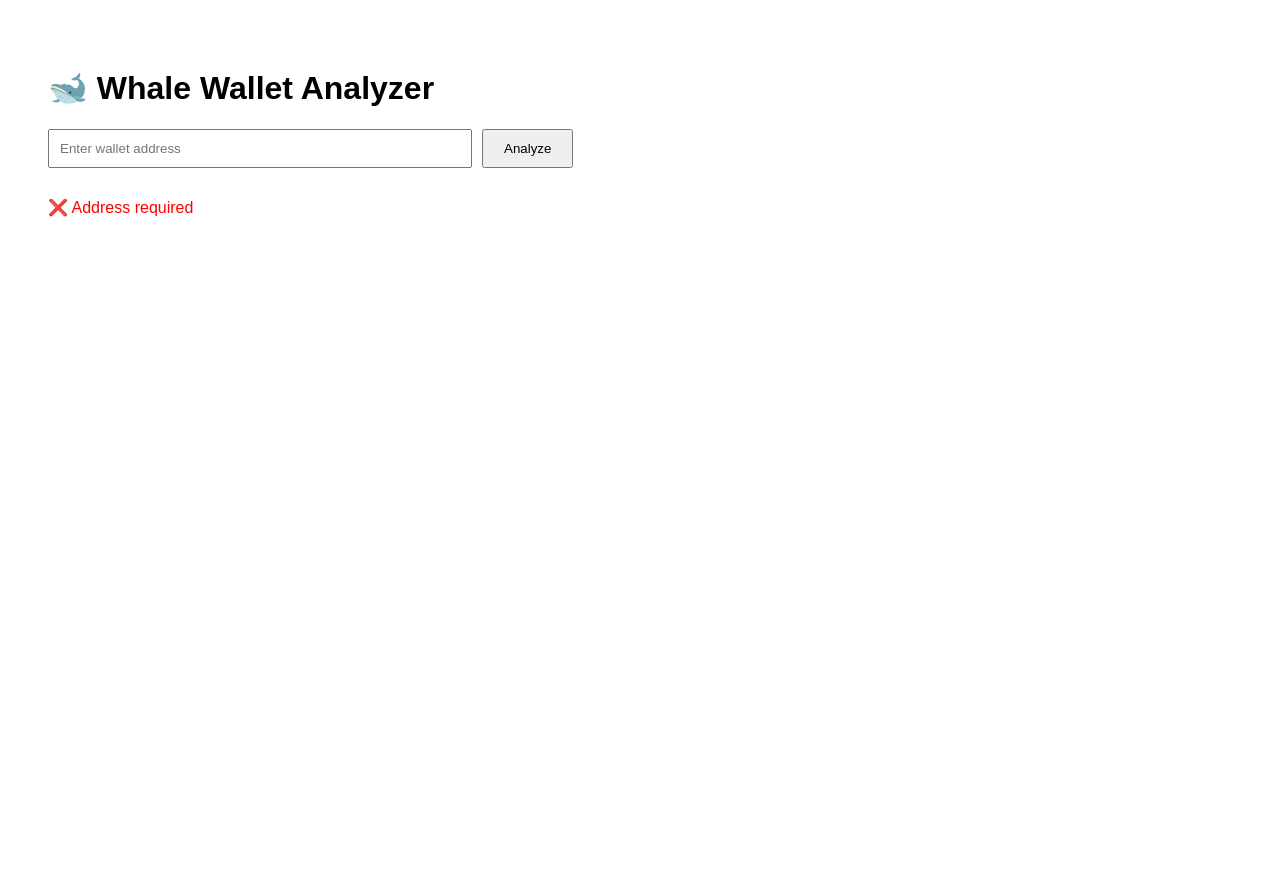
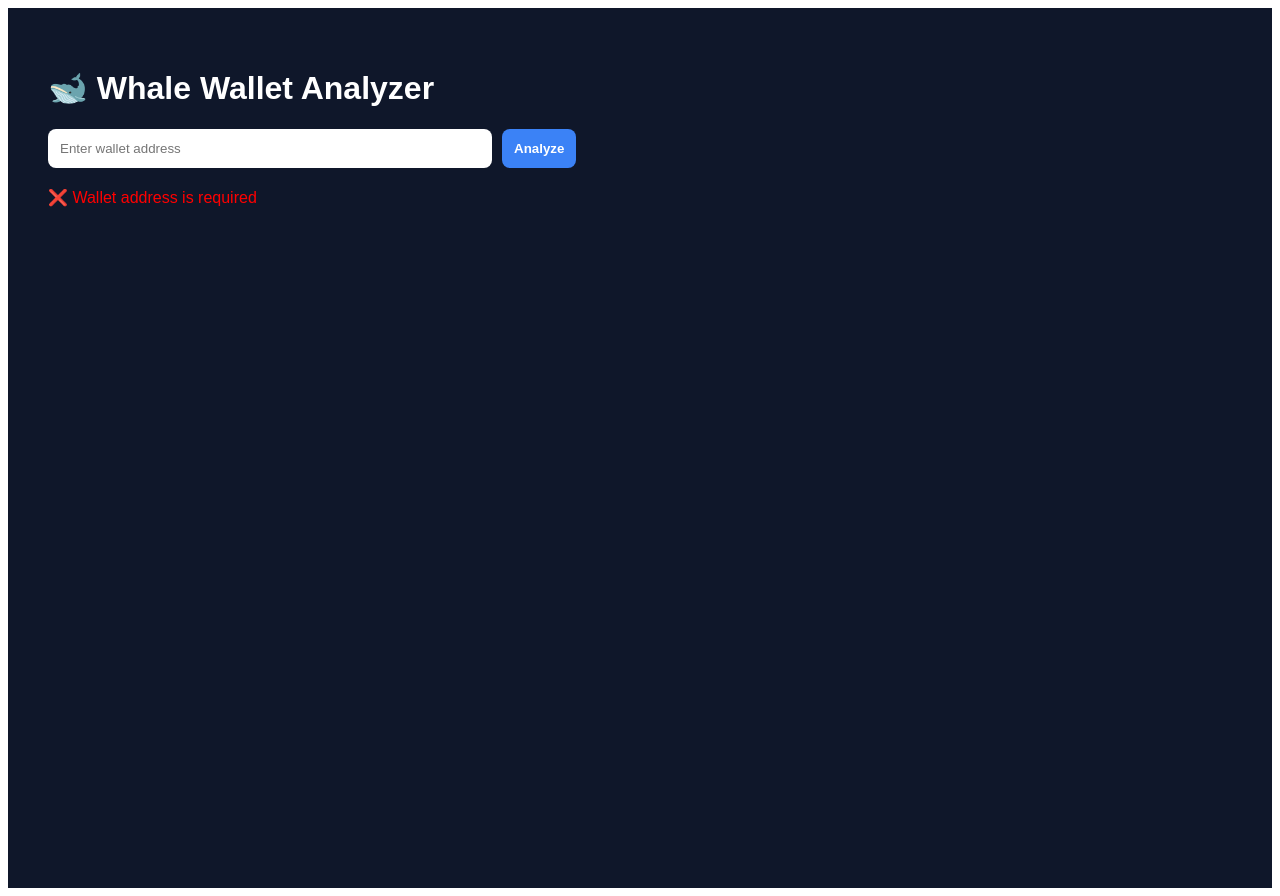
Before and after one commit to goalandpriority-ui/Whale-Check, a Next.js app: page / in a window 1280 px wide. Both pictures are taken after a click on the button "Analyze". Before the commit the page ends 800 px from the top, so only its background shows below. Built offline with nearby package versions, Linux system fonts and the light colour scheme.

Commit message:
Update index.tsx

```diff
--- a/pages/index.tsx
+++ b/pages/index.tsx
@@ -4,17 +4,20 @@ export default function Home() {
   const [address, setAddress] = useState("");
   const [result, setResult] = useState<any>(null);
   const [error, setError] = useState("");
+  const [loading, setLoading] = useState(false);
 
   const analyzeWallet = async () => {
     setError("");
     setResult(null);
 
-    if (!address) {
-      setError("Address required");
+    if (!address.trim()) {
+      setError("Wallet address is required");
       return;
     }
 
     try {
+      setLoading(true);
+
       const res = await fetch("/api/analyze", {
         method: "POST",
         headers: {
@@ -26,47 +29,96 @@ export default function Home() {
       const data = await res.json();
 
       if (!res.ok) {
-        setError(data.error);
+        setError(data.error || "Something went wrong");
       } else {
         setResult(data);
       }
     } catch (err) {
-      setError("Something went wrong");
+      setError("Server error");
+    } finally {
+      setLoading(false);
     }
   };
 
   return (
-    <div style={{ padding: "40px", fontFamily: "Arial" }}>
-      <h1>🐋 Whale Wallet Analyzer</h1>
+    <div
+      style={{
+        padding: 40,
+        fontFamily: "Arial",
+        backgroundColor: "#0f172a",
+        minHeight: "100vh",
+        color: "white",
+      }}
+    >
+      <h1 style={{ fontSize: 32 }}>🐋 Whale Wallet Analyzer</h1>
 
+      <div style={{ marginTop: 20 }}>
         <input
           type="text"
           placeholder="Enter wallet address"
           value={address}
           onChange={(e) => setAddress(e.target.value)}
-        style={{ width: "400px", padding: "10px" }}
+          style={{
+            padding: 12,
+            width: 420,
+            borderRadius: 8,
+            border: "none",
+            outline: "none",
+          }}
         />
 
         <button
           onClick={analyzeWallet}
-        style={{ padding: "10px 20px", marginLeft: "10px" }}
+          style={{
+            padding: 12,
+            marginLeft: 10,
+            borderRadius: 8,
+            border: "none",
+            cursor: "pointer",
+            backgroundColor: "#3b82f6",
+            color: "white",
+            fontWeight: "bold",
+          }}
         >
-        Analyze
+          {loading ? "Analyzing..." : "Analyze"}
         </button>
+      </div>
 
-      <div style={{ marginTop: "30px" }}>
-        {error && <p style={{ color: "red" }}>❌ {error}</p>}
+      {error && (
+        <p style={{ marginTop: 20, color: "red" }}>
+          ❌ {error}
+        </p>
+      )}
 
       {result && (
-          <>
-            <h2>📊 Results</h2>
-            <p><b>Address:</b> {result.address}</p>
-            <p><b>Total Volume:</b> {result.totalVolume} ETH</p>
-            <p><b>Transactions:</b> {result.txCount}</p>
-            <p><b>Category:</b> {result.category}</p>
-          </>
+        <div
+          style={{
+            marginTop: 30,
+            padding: 20,
+            backgroundColor: "#1e293b",
+            borderRadius: 12,
+            width: 500,
+          }}
+        >
+          <h3>📊 Results</h3>
+
+          <p>
+            <b>Address:</b> {result.address}
+          </p>
+
+          <p>
+            <b>Total Volume:</b> ${result.volumeUSD}
+          </p>
+
+          <p>
+            <b>Transactions:</b> {result.transactions}
+          </p>
+
+          <p>
+            <b>Category:</b> {result.category}
+          </p>
+        </div>
       )}
-      </div>
     </div>
   );
 }
```
Lines whose indentation alone changed are shown as unchanged.
